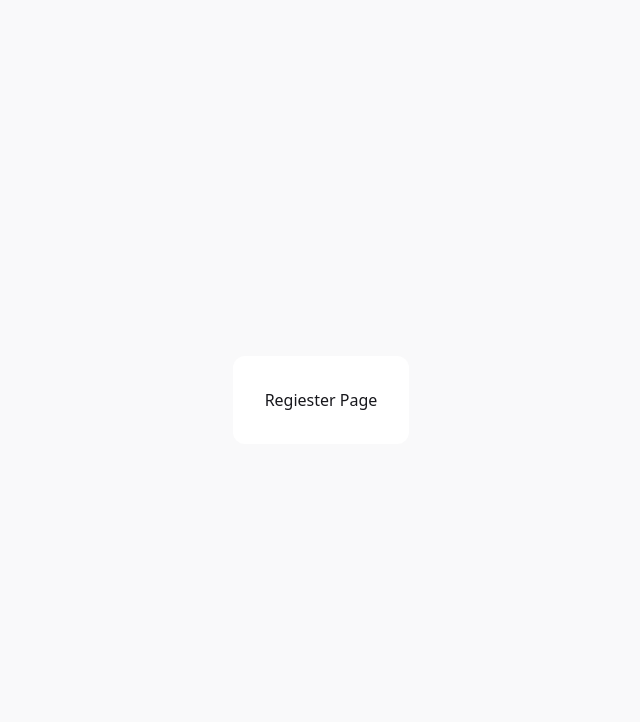
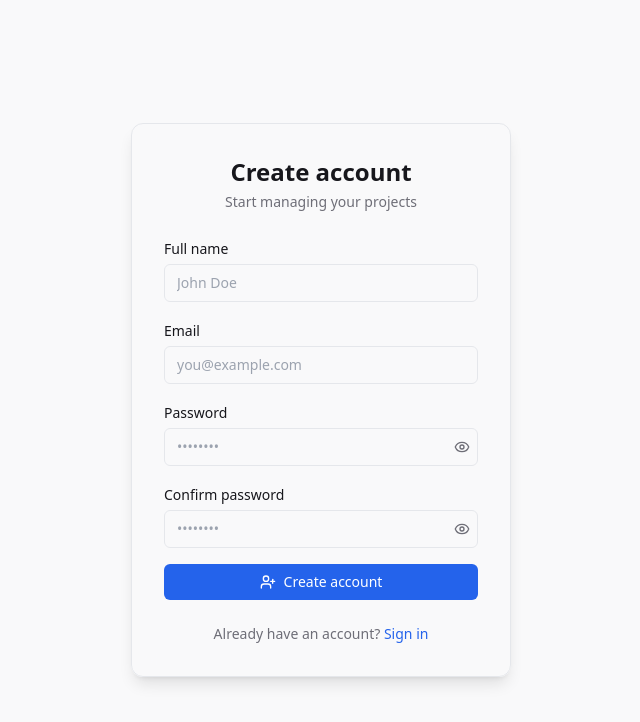
Before and after one commit to arunsinghcodes/collabtrack-frontend, a Next.js app: page /register in a window 1280 px wide. Shown: the top 722 px of the page, without its empty margins (319-959 px from the left). Built offline with nearby package versions, Linux system fonts and the light colour scheme.

Commit message:
feat: user registration page

```diff
--- a/src/app/(auth)/register/page.js
+++ b/src/app/(auth)/register/page.js
@@ -1,3 +1,206 @@
-export default function RegiesterPage() {
-  return <div className="bg-card p-8 rounded-lg">Regiester Page</div>;
+"use client";
+
+import { useState } from "react";
+import { useRouter } from "next/navigation";
+import { motion } from "framer-motion";
+import { Eye, EyeOff, Loader2, UserPlus } from "lucide-react";
+import { registerApi } from "@/services/auth.service";
+
+export default function RegisterPage() {
+  const router = useRouter();
+
+  const [name, setName] = useState("");
+  const [email, setEmail] = useState("");
+  const [password, setPassword] = useState("");
+  const [confirmPassword, setConfirmPassword] = useState("");
+  const [showPassword, setShowPassword] = useState(false);
+  const [showConfirm, setShowConfirm] = useState(false);
+
+  const [loading, setLoading] = useState(false);
+  const [error, setError] = useState("");
+
+  const handleRegister = async () => {
+  if (!name || !email || !password || !confirmPassword) {
+    setError("All fields are required");
+    return;
+  }
+
+  if (password !== confirmPassword) {
+    setError("Passwords do not match");
+    return;
+  }
+
+  try {
+    setLoading(true);
+    setError("");
+
+    await registerApi({
+      username: name, // ✅ IMPORTANT
+      email,
+      password,
+    });
+
+    router.push("/login");
+  } catch (err) {
+    setError(
+      err?.response?.data?.message ||
+      "Registration failed"
+    );
+  } finally {
+    setLoading(false);
+  }
+};
+
+
+  return (
+    <motion.div
+      initial={{ opacity: 0, y: 20 }}
+      animate={{ opacity: 1, y: 0 }}
+      transition={{ duration: 0.45, ease: "easeOut" }}
+      className="
+        w-[380px]
+        rounded-xl
+        border
+        bg-background/80
+        backdrop-blur-md
+        p-8
+        shadow-lg
+      "
+    >
+      {/* Header */}
+      <div className="mb-6 text-center">
+        <h1 className="text-2xl font-semibold">Create account</h1>
+        <p className="text-sm text-muted-foreground mt-1">
+          Start managing your projects
+        </p>
+      </div>
+
+      {/* Form */}
+      <div className="space-y-4">
+        {/* Name */}
+        <div>
+          <label className="text-sm font-medium">Full name</label>
+          <input
+            placeholder="John Doe"
+            value={name}
+            onChange={(e) => setName(e.target.value)}
+            className="
+              mt-1 w-full rounded-md border bg-background
+              px-3 py-2 text-sm outline-none
+              focus:border-primary focus:ring-1 focus:ring-primary
+            "
+          />
+        </div>
+
+        {/* Email */}
+        <div>
+          <label className="text-sm font-medium">Email</label>
+          <input
+            type="email"
+            placeholder="you@example.com"
+            value={email}
+            onChange={(e) => setEmail(e.target.value)}
+            className="
+              mt-1 w-full rounded-md border bg-background
+              px-3 py-2 text-sm outline-none
+              focus:border-primary focus:ring-1 focus:ring-primary
+            "
+          />
+        </div>
+
+        {/* Password */}
+        <div>
+          <label className="text-sm font-medium">Password</label>
+          <div className="relative mt-1">
+            <input
+              type={showPassword ? "text" : "password"}
+              placeholder="••••••••"
+              value={password}
+              onChange={(e) => setPassword(e.target.value)}
+              className="
+                w-full rounded-md border bg-background
+                px-3 py-2 pr-10 text-sm outline-none
+                focus:border-primary focus:ring-1 focus:ring-primary
+              "
+            />
+            <button
+              type="button"
+              onClick={() => setShowPassword(!showPassword)}
+              className="absolute right-2 top-1/2 -translate-y-1/2 text-muted-foreground hover:text-foreground"
+            >
+              {showPassword ? (
+                <EyeOff className="h-4 w-4" />
+              ) : (
+                <Eye className="h-4 w-4" />
+              )}
+            </button>
+          </div>
+        </div>
+
+        {/* Confirm Password */}
+        <div>
+          <label className="text-sm font-medium">Confirm password</label>
+          <div className="relative mt-1">
+            <input
+              type={showConfirm ? "text" : "password"}
+              placeholder="••••••••"
+              value={confirmPassword}
+              onChange={(e) => setConfirmPassword(e.target.value)}
+              className="
+                w-full rounded-md border bg-background
+                px-3 py-2 pr-10 text-sm outline-none
+                focus:border-primary focus:ring-1 focus:ring-primary
+              "
+            />
+            <button
+              type="button"
+              onClick={() => setShowConfirm(!showConfirm)}
+              className="absolute right-2 top-1/2 -translate-y-1/2 text-muted-foreground hover:text-foreground"
+            >
+              {showConfirm ? (
+                <EyeOff className="h-4 w-4" />
+              ) : (
+                <Eye className="h-4 w-4" />
+              )}
+            </button>
+          </div>
+        </div>
+
+        {error && (
+          <p className="text-sm text-destructive">{error}</p>
+        )}
+
+        {/* Button */}
+        <button
+          onClick={handleRegister}
+          disabled={loading}
+          className="
+            mt-2 flex w-full items-center justify-center gap-2
+            rounded-md bg-primary px-4 py-2 text-sm font-medium
+            text-primary-foreground
+            hover:bg-primary/90
+            disabled:opacity-60
+          "
+        >
+          {loading ? (
+            <Loader2 className="h-4 w-4 animate-spin" />
+          ) : (
+            <UserPlus className="h-4 w-4" />
+          )}
+          Create account
+        </button>
+      </div>
+
+      {/* Footer */}
+      <div className="mt-6 text-center text-sm text-muted-foreground">
+        Already have an account?{" "}
+        <button
+          onClick={() => router.push("/login")}
+          className="text-primary hover:underline"
+        >
+          Sign in
+        </button>
+      </div>
+    </motion.div>
+  );
 }
```
